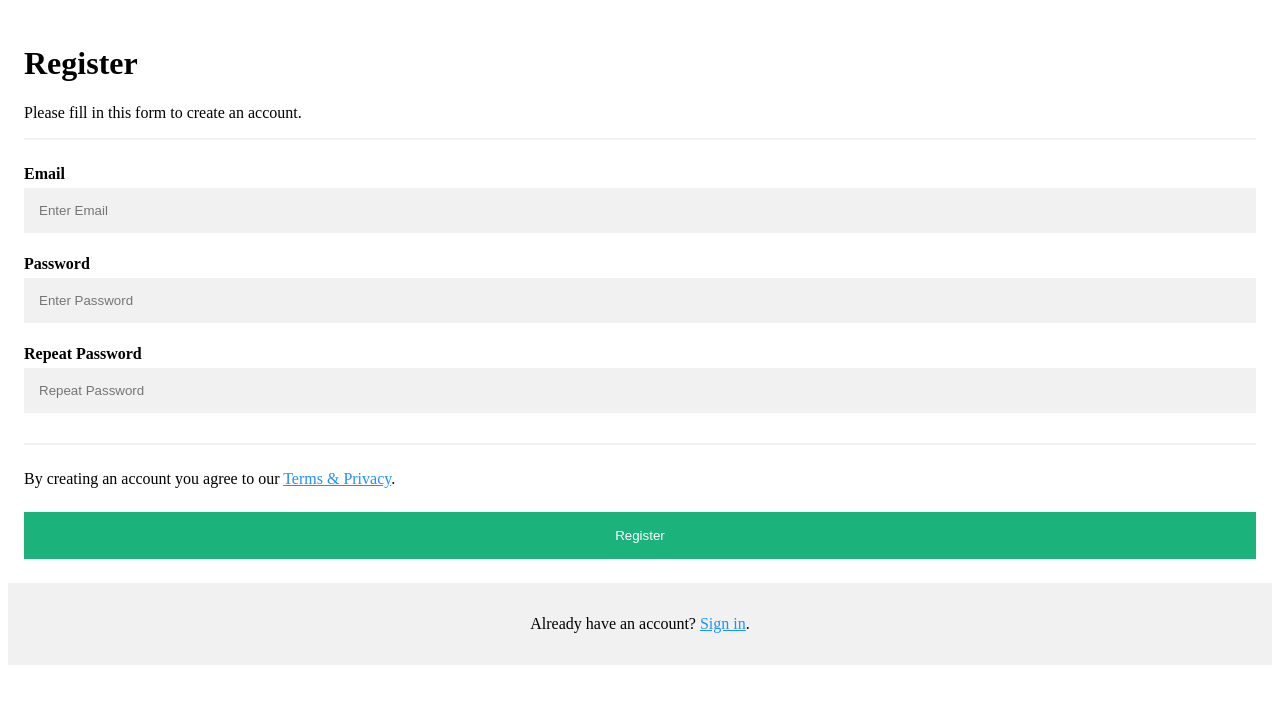
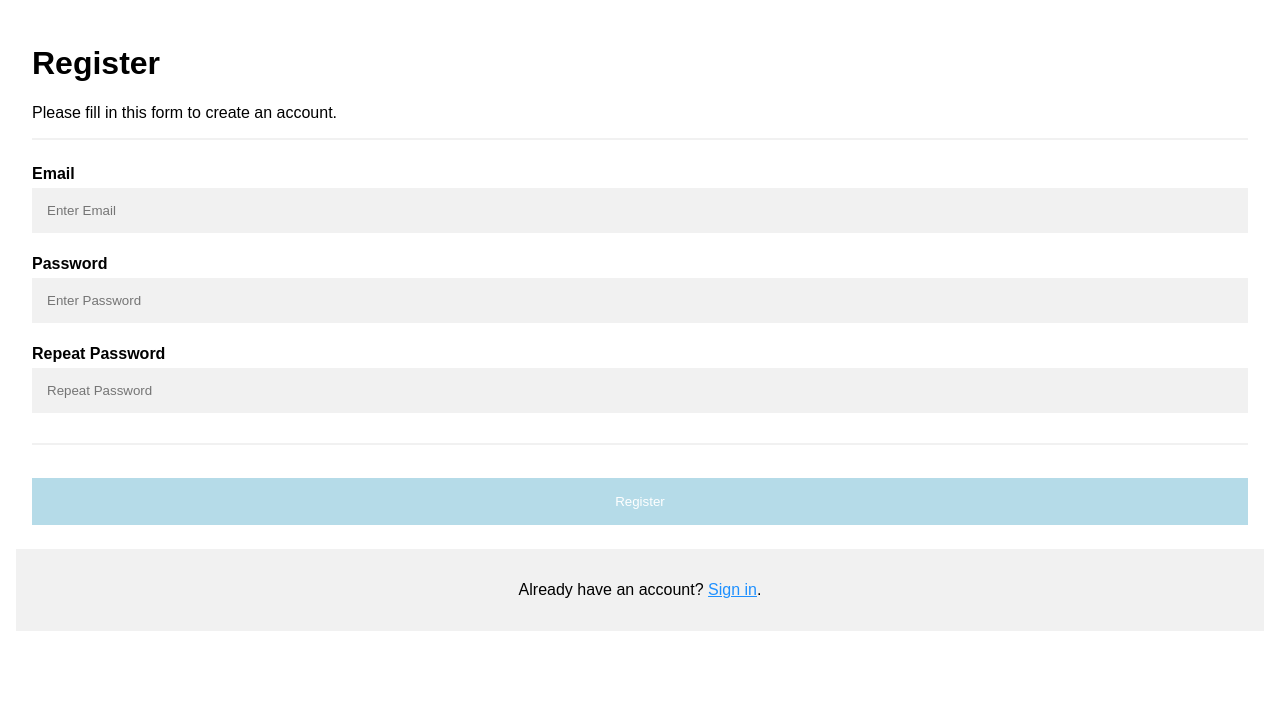
Before and after one commit to jldees2s/myHabit, an Angular app in the folder MyHabit/MyHabit/src/main/ui/: page /registration in a window 1280 px wide. Shown: the top 704 px of the page. Built offline with nearby package versions, Linux system fonts and the light colour scheme.

Commit message:
made linked text work / route to the proper pages

```diff
--- a/MyHabit/MyHabit/src/main/ui/src/app/app.module.ts
+++ b/MyHabit/MyHabit/src/main/ui/src/app/app.module.ts
@@ -28,6 +28,7 @@ const routes: Routes = [
     UserloginComponent,
     RegistrationComponent,
     HomepageComponent,
+
   ],
   imports: [
     // FlexLayoutModule,
--- a/MyHabit/MyHabit/src/main/ui/src/app/homepage/homepage.component.css
+++ b/MyHabit/MyHabit/src/main/ui/src/app/homepage/homepage.component.css
@@ -3,7 +3,7 @@
       width: 500px;
       height: 200px;
       padding: 10px;
-      border: 5px solid grey;
+      border: 2px solid grey;
       border-radius: 25px;
       text-align: center;
       font: arial;
--- a/MyHabit/MyHabit/src/main/ui/src/app/homepage/homepage.component.html
+++ b/MyHabit/MyHabit/src/main/ui/src/app/homepage/homepage.component.html
@@ -1,20 +1,22 @@
-
-<div class="imgcontainer">
-<a href="https://imgbb.com/"><img src="https://i.ibb.co/Zxg1VBF/myhabit.png" alt="myhabit" border="0"></a><br /><a target='_blank' href='https://imgbb.com/'></a><br />
-</div>
-
 <nav class="navbar">
   <span>MyHabit</span>
 
   <ul class="links">
     <li>
-      <a href="#"><i class="ri-user-fill"></i>Sign In</a>
+      <a href="/login"><i class="ri-user-fill"></i>Sign In</a>
     </li>
     <li>
-      <a href="#">Register</a>
+      <a href="/registration">Register</a>
     </li>
   </ul>
 </nav>
+
+
+<div class="imgcontainer">
+<a href="/login"><img src="https://i.ibb.co/Zxg1VBF/myhabit.png" alt="myhabit" border="0"></a><br /><a target='_blank' href='https://imgbb.com/'></a><br />
+</div>
+
+
 
 <div class="box">
 
--- a/MyHabit/MyHabit/src/main/ui/src/app/registration/registration.component.css
+++ b/MyHabit/MyHabit/src/main/ui/src/app/registration/registration.component.css
@@ -1,11 +1,11 @@
 * {box-sizing: border-box}
 
-/* Add padding to containers */
+
 .container {
   padding: 16px;
 }
 
-/* Full-width input fields */
+
 input[type=text], input[type=password] {
   width: 100%;
   padding: 15px;
@@ -20,15 +20,15 @@ input[type=text]:focus, input[type=password]:focus {
   outline: none;
 }
 
-/* Overwrite default styles of hr */
+
 hr {
   border: 1px solid #f1f1f1;
   margin-bottom: 25px;
 }
 
-/* Set a style for the submit/register button */
+
 .registerbtn {
-  background-color: #04AA6D;
+  background-color: #add8e6;
   color: white;
   padding: 16px 20px;
   margin: 8px 0;
@@ -40,6 +40,7 @@ hr {
 
 .registerbtn:hover {
   opacity:1;
+  background-color: #607cb6;
 }
 
 /* Add a blue text color to links */
@@ -52,3 +53,8 @@ a {
   background-color: #f1f1f1;
   text-align: center;
 }
+
+body {
+  font-family: Arial, Helvetica, sans-serif;
+
+}
--- a/MyHabit/MyHabit/src/main/ui/src/app/registration/registration.component.html
+++ b/MyHabit/MyHabit/src/main/ui/src/app/registration/registration.component.html
@@ -1,3 +1,5 @@
+<body>
+
 <form action="action_page.php">
   <div class="container">
     <h1>Register</h1>
@@ -14,11 +16,12 @@
     <input type="password" placeholder="Repeat Password" name="psw-repeat" id="psw-repeat" required>
     <hr>
 
-    <p>By creating an account you agree to our <a href="#">Terms & Privacy</a>.</p>
+
     <button type="submit" class="registerbtn">Register</button>
   </div>
 
   <div class="container signin">
-    <p>Already have an account? <a href="#">Sign in</a>.</p>
+    <p>Already have an account? <a href="/login">Sign in</a>.</p>
   </div>
 </form>
+</body>
--- a/MyHabit/MyHabit/src/main/ui/src/app/userlogin/userlogin.component.html
+++ b/MyHabit/MyHabit/src/main/ui/src/app/userlogin/userlogin.component.html
@@ -2,7 +2,7 @@
 
 <form name = "form" (ngSubmit) = "login()" #f = "ngForm">
 <div class="imgcontainer">
-  <a href="https://imgbb.com/"><img src="https://i.ibb.co/Zxg1VBF/myhabit.png" alt="myhabit" border="0"></a><br /><a target='_blank' href='https://imgbb.com/'></a><br />
+  <a href="/homepage"><img src="https://i.ibb.co/Zxg1VBF/myhabit.png" alt="myhabit" border="0"></a><br /><a target='_blank' href='https://imgbb.com/'></a><br />
 </div>
 
 
@@ -15,16 +15,17 @@
   <label></label>
   <input type="password" name="password" [(ngModel)] = "model.password" placeholder="Enter Password">
 </div>
-
+<br>
 <div class="button">
     <button type="submit">Login</button>
     <label>
       <input type="checkbox" checked="checked" name="remember"> Remember me
     </label>
 </div>
+<br>
+<br>
+  <div class="container">
 
-  <div class="container" style="background-color:#f1f1f1">
-
-    <span class="newUser">New User? <a href="#">Sign Up</a></span>
+    <span class="newUser">New User? <a href="/registration">Sign Up</a></span>
   </div>
 </form>
```
